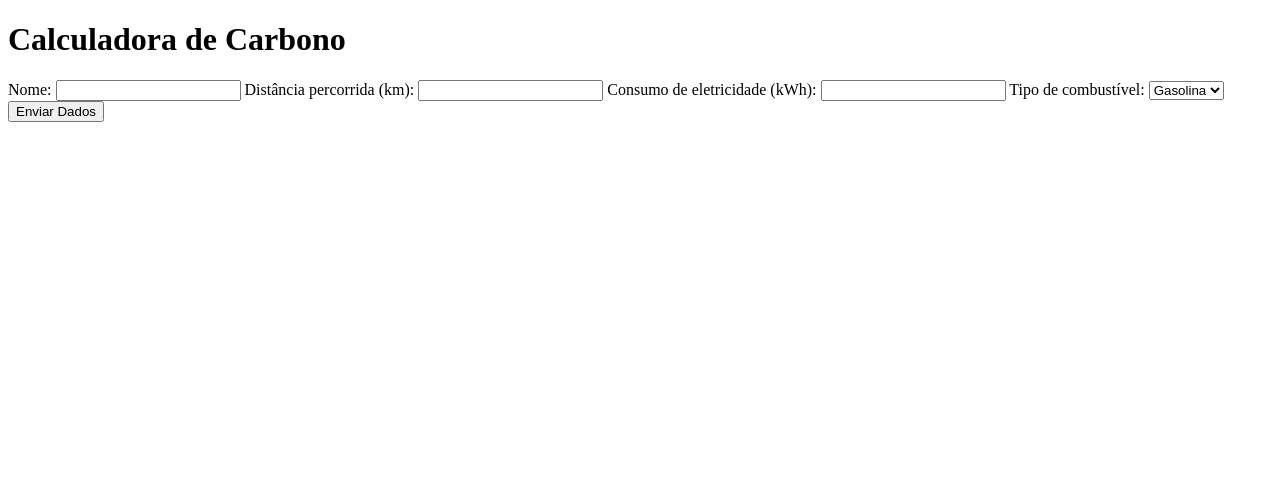
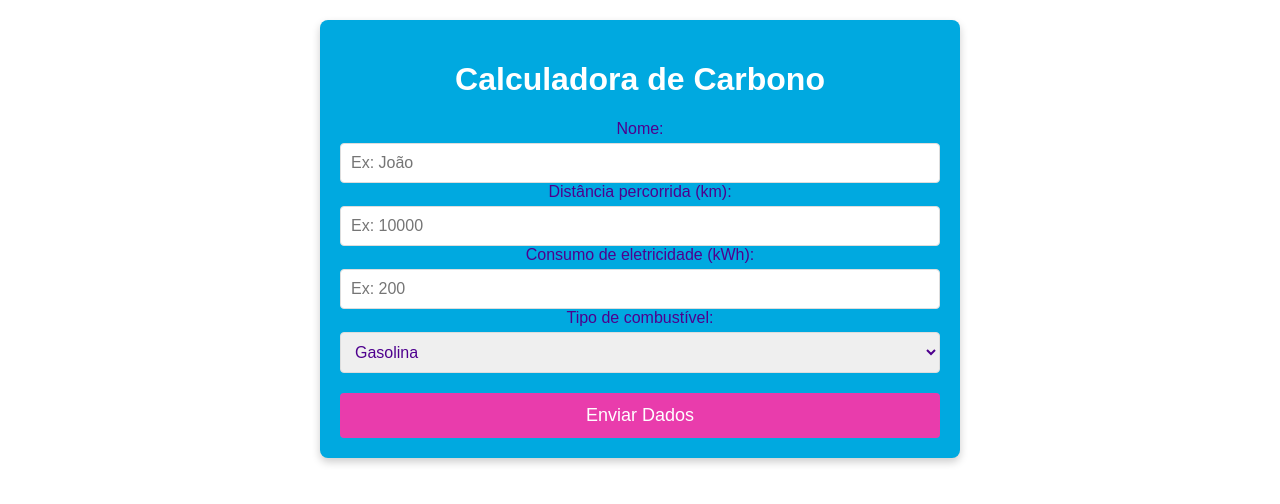
Before and after one commit to miqueas-cdm/Calculadora-_de-_Carbono, a plain HTML site: page index.html in a window 1280 px wide. Drawn offline with Linux system fonts and the light colour scheme.

Commit message:
Update index.html

```diff
--- a/index.html
+++ b/index.html
@@ -7,19 +7,76 @@
     <script src="https://www.gstatic.com/firebasejs/9.6.1/firebase-app.js"></script>
     <script src="https://www.gstatic.com/firebasejs/9.6.1/firebase-firestore.js"></script>
     <script src="firebaseConfig.js"></script>
+    <style>
+        body {
+            font-family: Arial, sans-serif;
+            background-color: #ffffff;
+            color: #4e008e;
+            margin: 0;
+            padding: 0;
+        }
+        .container {
+            max-width: 600px;
+            margin: 20px auto;
+            padding: 20px;
+            background-color: #00a9e0;
+            border-radius: 8px;
+            box-shadow: 0 4px 8px rgba(0, 0, 0, 0.2);
+            color: #ffffff;
+            text-align: center;
+        }
+        h1 {
+            color: #ffffff;
+        }
+        label, input, select, button {
+            font-size: 16px;
+            color: #4e008e;
+        }
+        input, select {
+            width: 100%;
+            padding: 10px;
+            margin-top: 5px;
+            border-radius: 4px;
+            border: 1px solid #ddd;
+            box-sizing: border-box;
+        }
+        button {
+            width: 100%;
+            padding: 12px;
+            margin-top: 20px;
+            background-color: #e93cac;
+            color: #ffffff;
+            border: none;
+            border-radius: 4px;
+            cursor: pointer;
+            font-size: 18px;
+        }
+        button:hover {
+            background-color: #4e008e;
+        }
+        @media (max-width: 600px) {
+            .container {
+                padding: 15px;
+                margin: 10px;
+            }
+            h1 {
+                font-size: 24px;
+            }
+        }
+    </style>
 </head>
 <body>
-
+    <div class="container">
         <h1>Calculadora de Carbono</h1>
         <form id="carbonForm">
             <label for="name">Nome:</label>
-        <input type="text" id="name" required>
+            <input type="text" id="name" placeholder="Ex: João" required>
 
             <label for="carDistance">Distância percorrida (km):</label>
-        <input type="number" id="carDistance" required>
+            <input type="number" id="carDistance" placeholder="Ex: 10000" required>
 
             <label for="electricity">Consumo de eletricidade (kWh):</label>
-        <input type="number" id="electricity" required>
+            <input type="number" id="electricity" placeholder="Ex: 200" required>
 
             <label for="fuelType">Tipo de combustível:</label>
             <select id="fuelType" required>
@@ -30,6 +87,8 @@
 
             <button type="button" onclick="submitData()">Enviar Dados</button>
         </form>
+        <div id="result"></div>
+    </div>
 
     <script>
         async function submitData() {
@@ -51,7 +110,7 @@
                 totalEmissions
             });
 
-            alert("Dados enviados com sucesso!");
+            document.getElementById("result").innerHTML = `<p>${name}, sua emissão total estimada é <strong>${totalEmissions.toFixed(2)} kg CO₂</strong>.</p>`;
             document.getElementById("carbonForm").reset();
         }
     </script>
```
Lines whose indentation alone changed are shown as unchanged.
